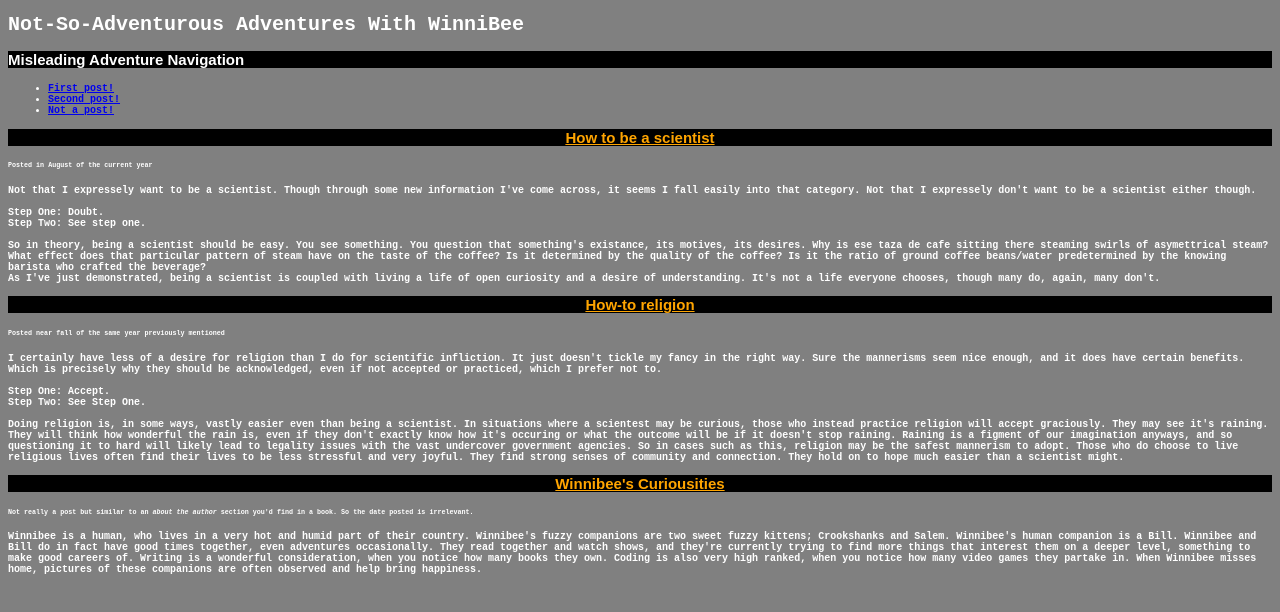
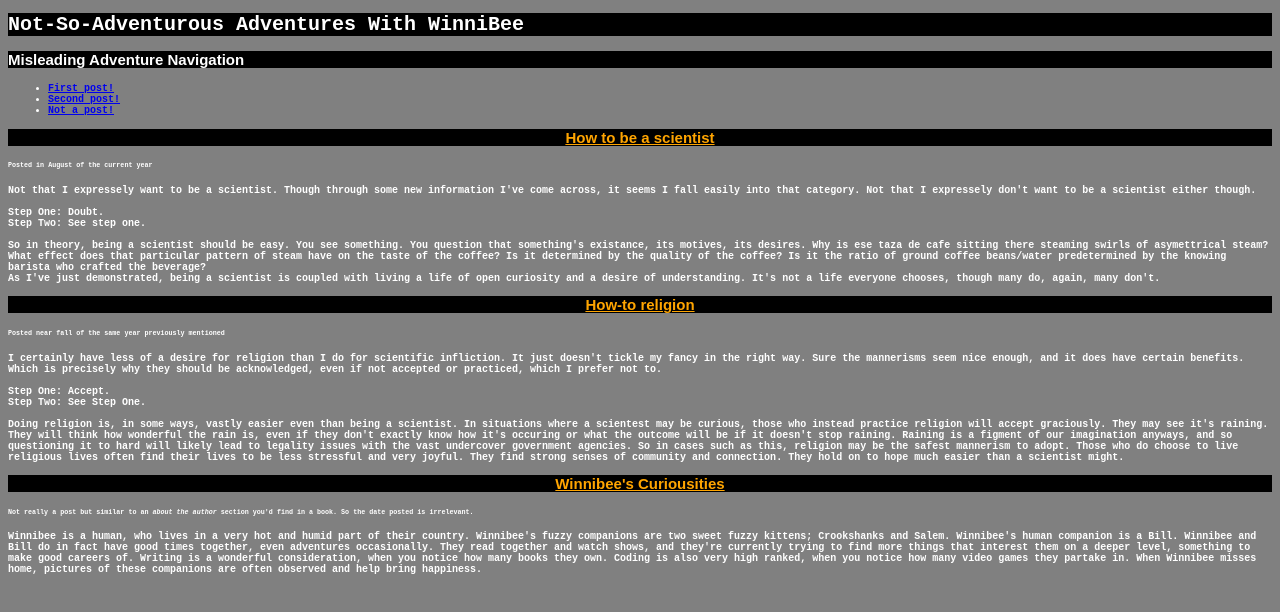
Before and after one commit to Winnibee/Winnibee.github.io, a plain HTML site: page index.html in a window 1280 px wide. Drawn offline with Linux system fonts and the light colour scheme.

Commit message:
Update index.html

```diff
--- a/index.html
+++ b/index.html
@@ -23,11 +23,14 @@
           text-decoration:underline;
           text-align:center;
       }
-
+       .imtheheader {
+           background:black;
+           color:white;
+           text-size:20px;
     </style>
     <body>
 
-        <h1>Not-So-Adventurous Adventures With WinniBee</h1>
+        <h1><div class = "imtheheader">Not-So-Adventurous Adventures With WinniBee</div></h1>
 
         <h3>Misleading Adventure Navigation</h3>
         <ul>
```
